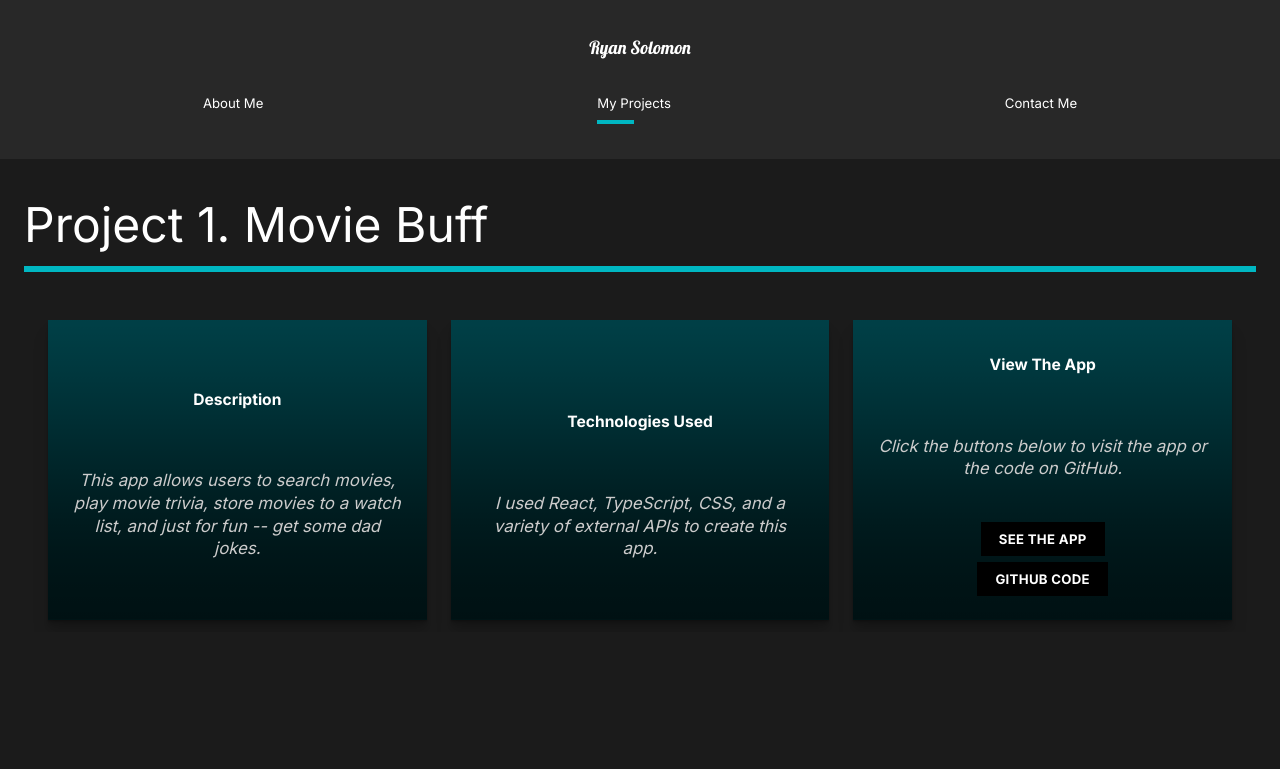
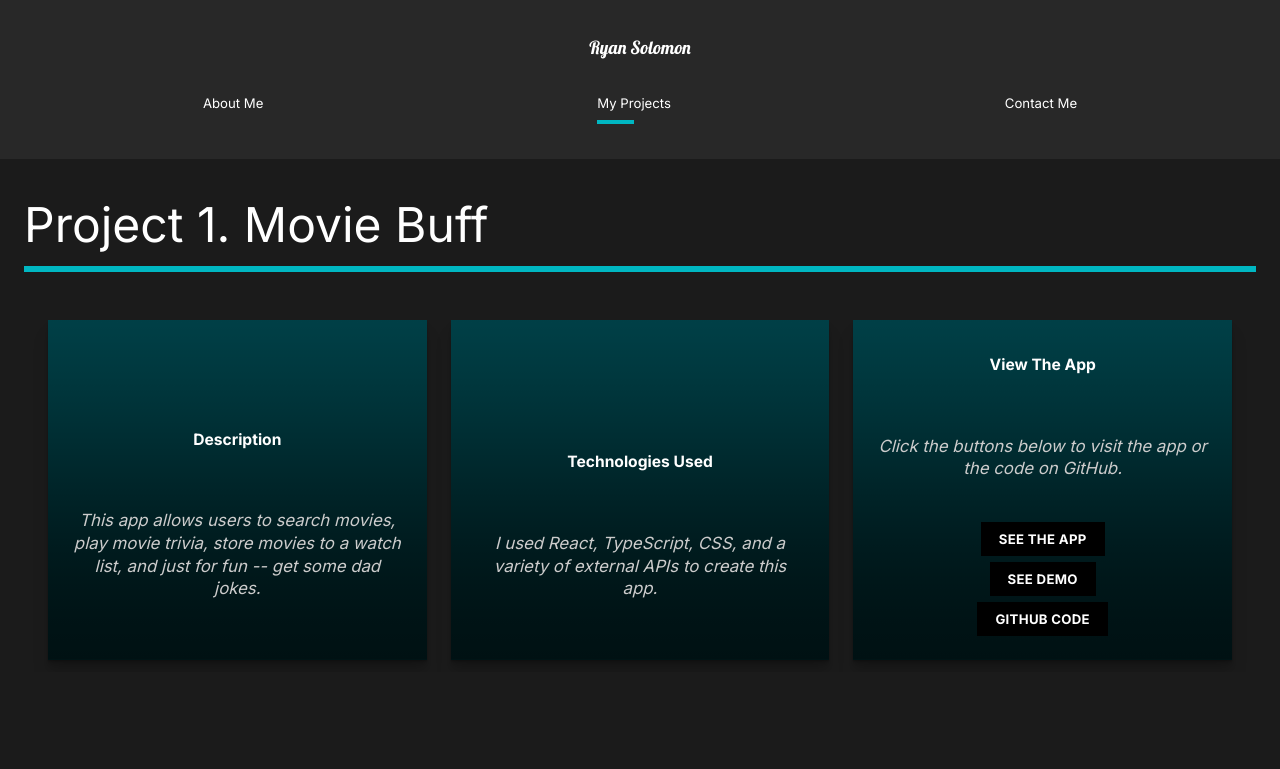
Before and after one commit to Ryan-Solomon/ryansolomon-io, a React (Create React App) app: page /work in a window 1280 px wide. Shown: the top 769 px of the page. Built offline with nearby package versions, Linux system fonts and the light colour scheme.

Commit message:
add demo

```diff
--- a/src/components/ProjectCard.jsx
+++ b/src/components/ProjectCard.jsx
@@ -7,6 +7,7 @@ const ProjectCard = ({ project }) => {
     otherNotes,
     githubLink,
     websiteLink,
+    demo,
   } = project;
   return (
     <main className='page-content'>
@@ -39,6 +40,14 @@ const ProjectCard = ({ project }) => {
               See The App
             </a>
           </button>
+          {demo && (
+            <button className='btn'>
+              <a href={demo} target='_blank'>
+                See Demo
+              </a>
+            </button>
+          )}
+
           <button className='btn'>
             <a href={githubLink} target='_blank'>
               GitHub Code
--- a/src/projectData.js
+++ b/src/projectData.js
@@ -8,6 +8,7 @@ export const projectData = [
       'I built this application on my own and am comfortable with all of the functionality.',
     websiteLink: 'https://movie-app-gamma.vercel.app/',
     githubLink: 'https://github.com/Ryan-Solomon/movie-app',
+    demo: 'https://youtu.be/Xvmp46JYyHA',
   },
   {
     description:
```
